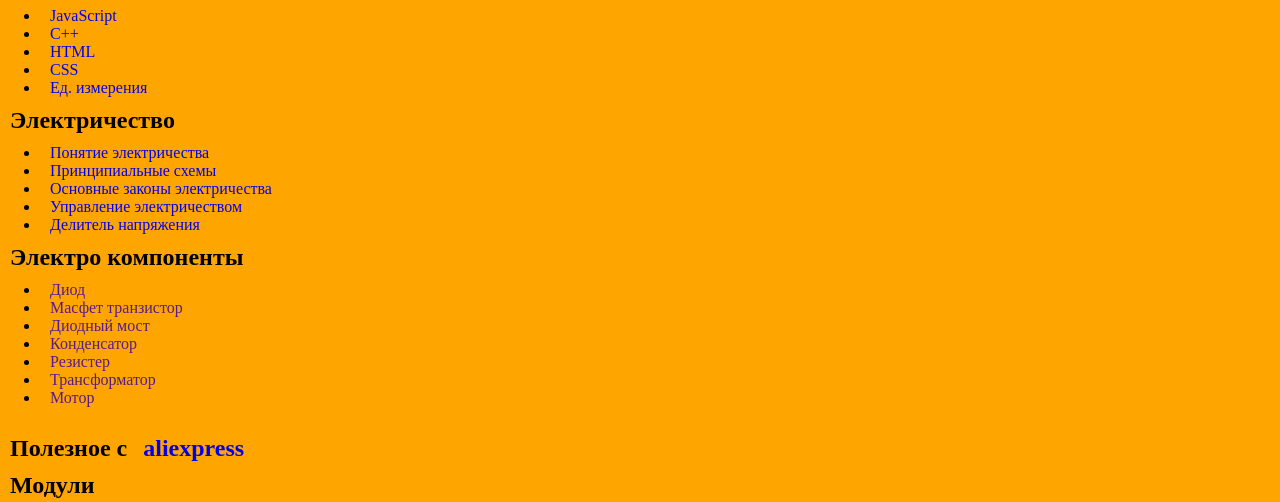
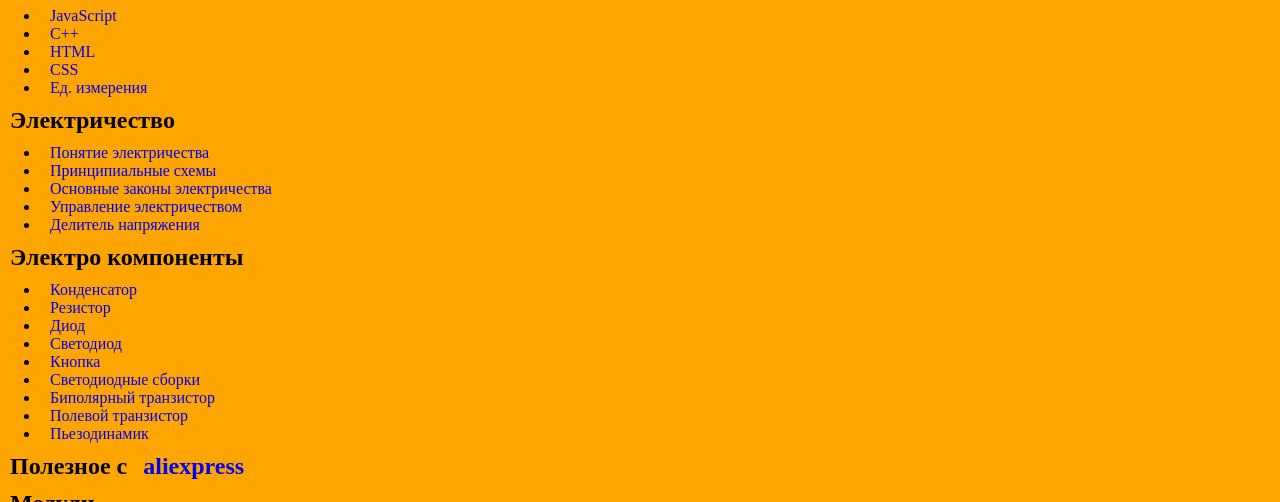
Before and after one commit to XXX1268/vasily-x, a plain HTML site: page index.html in a window 1280 px wide. Shown: the part 298-800 px from the top of the page. Drawn offline with Linux system fonts and the light colour scheme.

Commit message:
Редактированы файлы

```diff
--- a/index.html
+++ b/index.html
@@ -47,14 +47,16 @@
 
 	<h2>Электро компоненты</h2>
 	<ul>
-		<li> <a href="">Диод</a> </li>
-		<li> <a href="">Масфет транзистор</a> </li>
-		<li> <a href="">Диодный мост</a> </li>
-		<li> <a href="">Конденсатор</a> </li>
-		<li> <a href="">Резистер</a> </li>
-		<li> <a href="">Трансформатор</a> </li>
-		<li> <a href="">Мотор</a> </li>
-		<a href=""></a>
+		<li> <a href="http://wiki.amperka.ru/%D0%BA%D0%BE%D0%BD%D1%81%D0%BF%D0%B5%D0%BA%D1%82-arduino:%D0%BA%D0%BE%D0%BD%D0%B4%D0%B5%D0%BD%D1%81%D0%B0%D1%82%D0%BE%D1%80">Конденсатор</a> </li>
+		<li> <a href="http://wiki.amperka.ru/%D0%BA%D0%BE%D0%BD%D1%81%D0%BF%D0%B5%D0%BA%D1%82-arduino:%D1%80%D0%B5%D0%B7%D0%B8%D1%81%D1%82%D0%BE%D1%80">Резистор</a> </li>
+		<li> <a href="http://wiki.amperka.ru/%D0%BA%D0%BE%D0%BD%D1%81%D0%BF%D0%B5%D0%BA%D1%82-arduino:%D0%B4%D0%B8%D0%BE%D0%B4">Диод</a> </li>
+		<li> <a href="http://wiki.amperka.ru/%D0%BA%D0%BE%D0%BD%D1%81%D0%BF%D0%B5%D0%BA%D1%82-arduino:%D1%81%D0%B2%D0%B5%D1%82%D0%BE%D0%B4%D0%B8%D0%BE%D0%B4">Светодиод</a> </li>
+		<li> <a href="http://wiki.amperka.ru/%D0%BA%D0%BE%D0%BD%D1%81%D0%BF%D0%B5%D0%BA%D1%82-arduino:%D0%BA%D0%BD%D0%BE%D0%BF%D0%BA%D0%B0">Кнопка</a> </li>
+		<li> <a href="http://wiki.amperka.ru/%D0%BA%D0%BE%D0%BD%D1%81%D0%BF%D0%B5%D0%BA%D1%82-arduino:%D1%81%D0%B2%D0%B5%D1%82%D0%BE%D0%B4%D0%B8%D0%BE%D0%B4%D0%BD%D1%8B%D0%B5-%D1%81%D0%B1%D0%BE%D1%80%D0%BA%D0%B8">Светодиодные сборки</a> </li>
+		<li> <a href="http://wiki.amperka.ru/%D0%BA%D0%BE%D0%BD%D1%81%D0%BF%D0%B5%D0%BA%D1%82-arduino:%D0%B1%D0%B8%D0%BF%D0%BE%D0%BB%D1%8F%D1%80%D0%BD%D1%8B%D0%B9-%D1%82%D1%80%D0%B0%D0%BD%D0%B7%D0%B8%D1%81%D1%82%D0%BE%D1%80">Биполярный транзистор</a> </li>
+		<li> <a href="http://wiki.amperka.ru/%D0%BA%D0%BE%D0%BD%D1%81%D0%BF%D0%B5%D0%BA%D1%82-arduino:%D0%BF%D0%BE%D0%BB%D0%B5%D0%B2%D0%BE%D0%B9-%D1%82%D1%80%D0%B0%D0%BD%D0%B7%D0%B8%D1%81%D1%82%D0%BE%D1%80">Полевой транзистор</a> </li>
+		<li> <a href="http://wiki.amperka.ru/%D0%BA%D0%BE%D0%BD%D1%81%D0%BF%D0%B5%D0%BA%D1%82-arduino:%D0%BF%D1%8C%D0%B5%D0%B7%D0%BE%D0%B4%D0%B8%D0%BD%D0%B0%D0%BC%D0%B8%D0%BA">Пьезодинамик</a> </li>
+
 	</ul>
 
 
```
